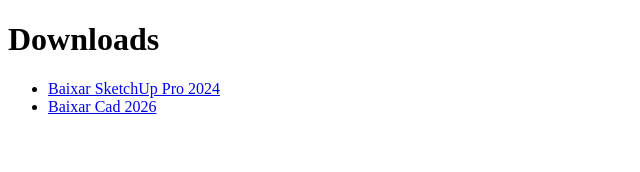
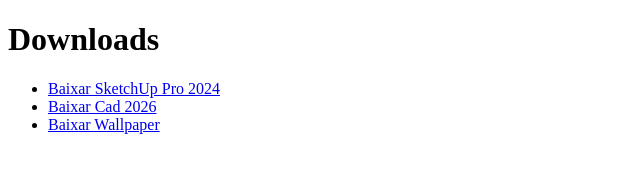
Before and after one commit to joaovitor4962/downloads, a plain HTML site: page index.html in a window 1280 px wide. Shown: the whole page, without its empty margins (0-640 px from the left). Drawn offline with Linux system fonts and the light colour scheme.

Commit message:
index.html

```diff
--- a/index.html
+++ b/index.html
@@ -9,6 +9,7 @@
   <ul>
     <li><a href="@ S K 24 N3w.torrent" download>Baixar SketchUp Pro 2024</a></li>
     <li><a href="@ c4d 2026.torrent" download>Baixar Cad 2026</a></li>
+    <li><a href="Wallpaper.png" download>Baixar Wallpaper</a></li>
   </ul>
 </body>
 </html>
```
